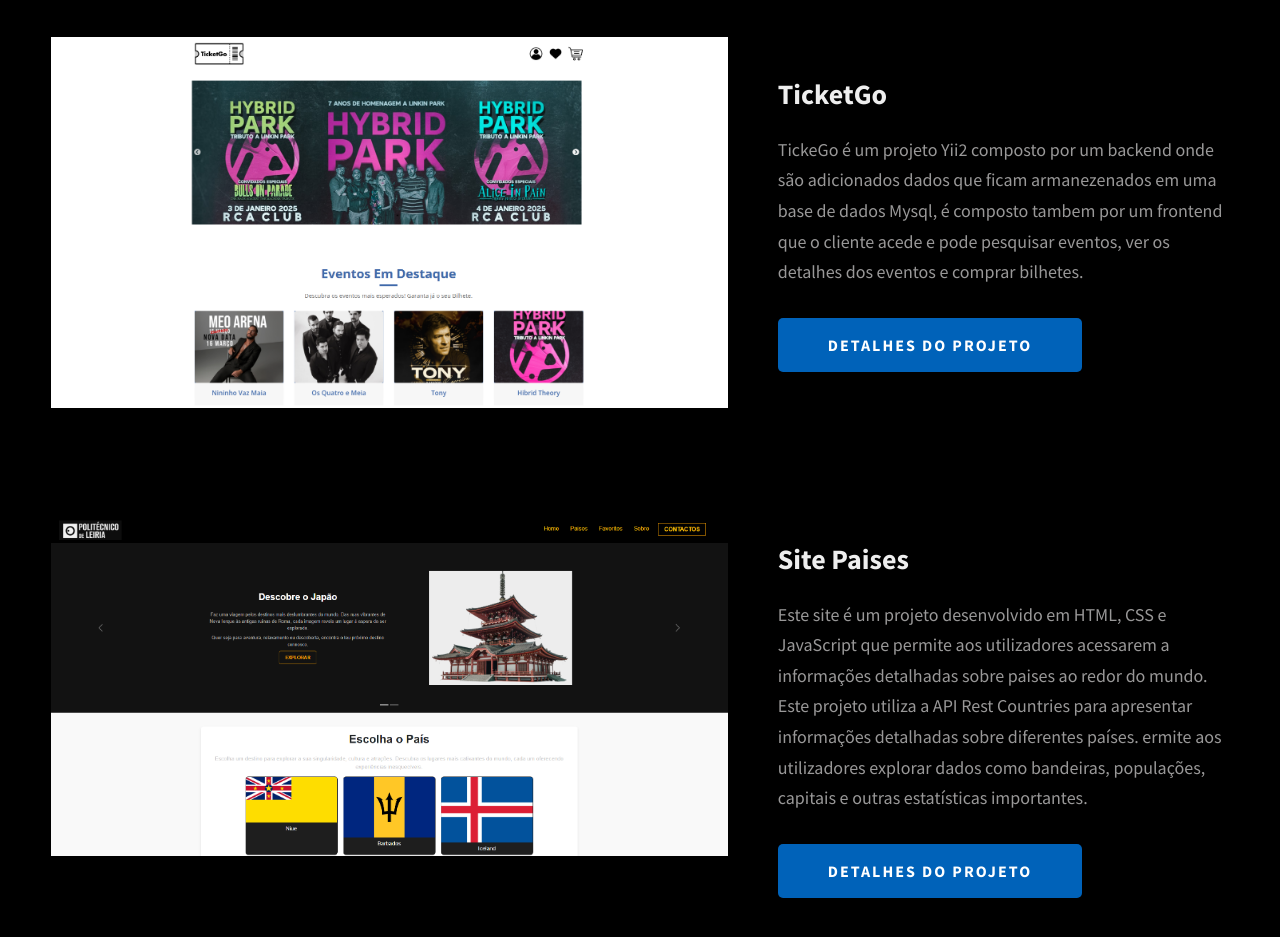
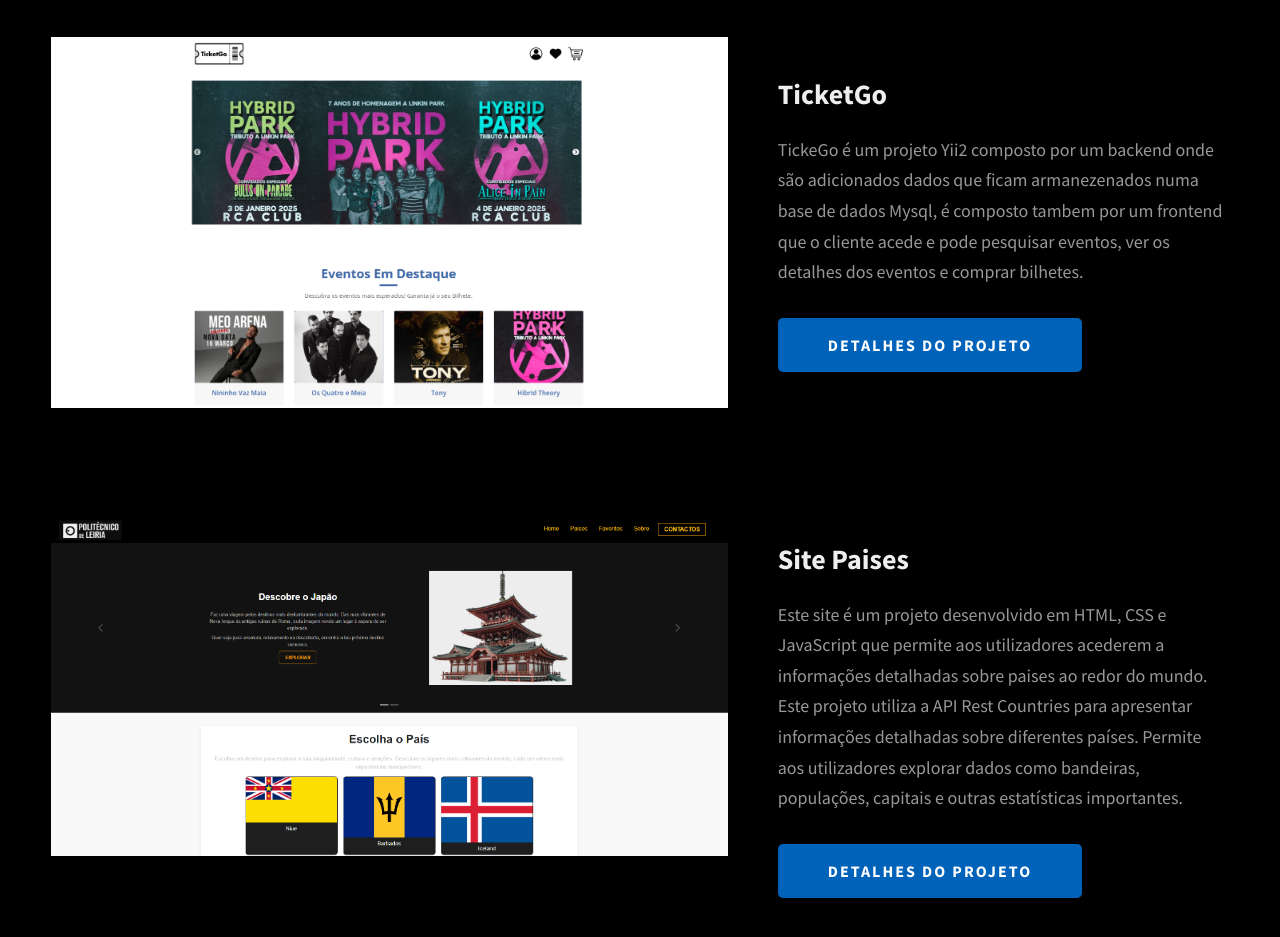
Before and after one commit to Vasc0Marques/Vasc0Marques.github.io, a plain HTML site: page index.html in a window 1280 px wide. Shown: the part 1700-2637 px from the top of the page. Drawn offline with Linux system fonts and the light colour scheme.

Commit message:
Correção de erros

```diff
--- a/index.html
+++ b/index.html
@@ -116,7 +116,7 @@
               <h3 class="projects__row-content-title">TicketGo</h3>
               <p class="projects__row-content-desc">
                 TickeGo é um projeto Yii2 composto por um backend onde são adicionados dados que ficam armanezenados
-                 em uma base de dados Mysql, é composto tambem por um frontend que o cliente acede e pode pesquisar
+                 numa base de dados Mysql, é composto tambem por um frontend que o cliente acede e pode pesquisar
                  eventos, ver os detalhes dos eventos e comprar bilhetes.
               </p>
               <a
@@ -138,10 +138,10 @@
             <div class="projects__row-content">
               <h3 class="projects__row-content-title">Site Paises</h3>
               <p class="projects__row-content-desc">
-                Este site é um projeto desenvolvido em HTML, CSS e JavaScript que permite aos utilizadores acessarem a informações
+                Este site é um projeto desenvolvido em HTML, CSS e JavaScript que permite aos utilizadores acederem a informações
                 detalhadas sobre paises ao redor do mundo.
                 Este projeto utiliza a API Rest Countries para apresentar informações detalhadas sobre diferentes países.
-                ermite aos utilizadores explorar dados como bandeiras, populações, capitais e outras estatísticas importantes.
+                Permite aos utilizadores explorar dados como bandeiras, populações, capitais e outras estatísticas importantes.
               </p>
               <a
                 href="./SitePaises.html"
```
Also changed, not shown: TicketGo.html (+3 -3 lines).
